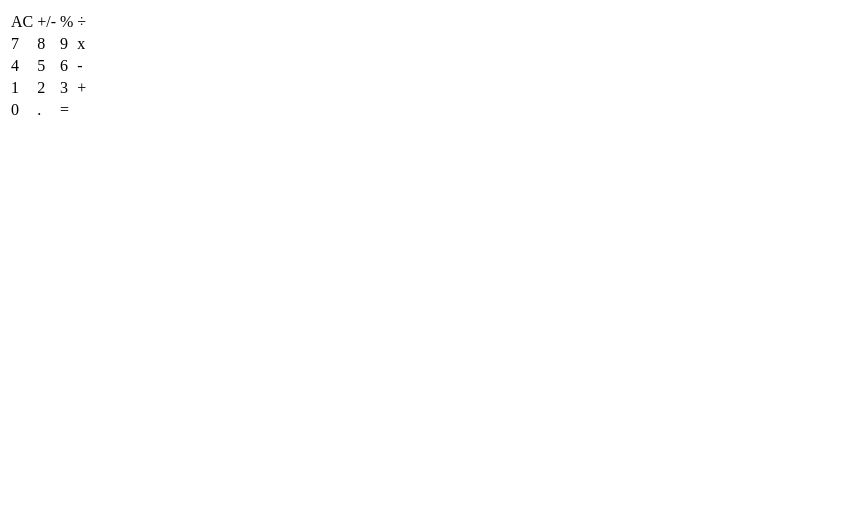
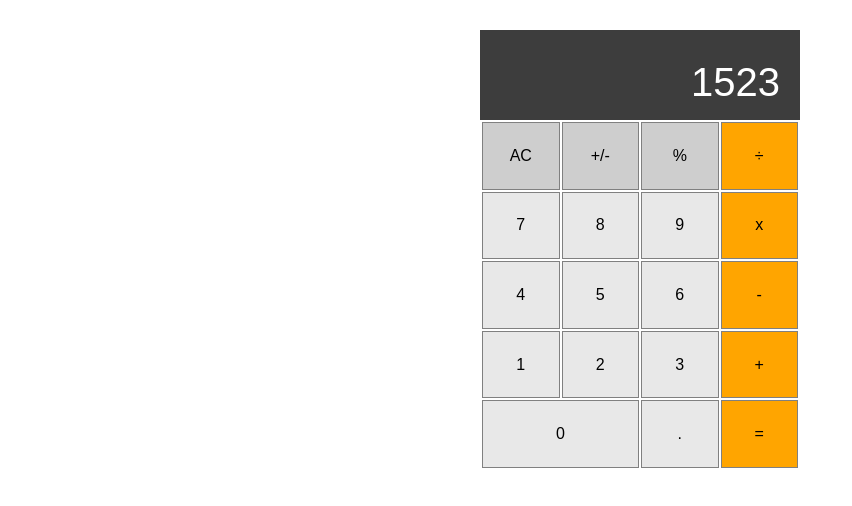
Before and after one commit to sbangalore/calculator, a plain HTML site: page index.html in a window 1280 px wide. Shown: the whole page, without its empty margins (0-852 px from the left). Drawn offline with Linux system fonts and the light colour scheme.

Commit message:
styling updates

```diff
--- a/css/styles.css
+++ b/css/styles.css
@@ -0,0 +1,44 @@
+html {
+  font-family: 'open-sans', sans-serif;
+}
+
+#calcTable {
+  width: 320px;
+  height: 350px;
+  margin: auto;
+  text-align: center;
+}
+
+
+.button {
+  background-color: #e8e8e8;
+  width: 40px;
+  height: 40px;
+  border: gray 1px solid;
+}
+
+#topRow {
+  background-color: #cecece;
+}
+
+.operations {
+  background-color: orange;
+}
+
+#resultDiv {
+  background-color: #3d3d3d;
+  color: white;
+  margin: auto;
+  width: 320px;
+  height: 90px;
+  text-align: right;
+  margin-top: 30px;
+}
+
+#result {
+  position: relative;
+  top: 30px;
+  right: 10px;
+  font-size: 2.5em;
+  padding-right: 10px;
+}
--- a/index.html
+++ b/index.html
@@ -1,76 +1,78 @@
 <html>
   <head>
+      <link href='https://fonts.googleapis.com/css?family=Open+Sans' rel='stylesheet'>
       <link href='css/styles.css' rel='stylesheet' />
   </head>
   <body>
-    <div id="buttons">
-      <table>
-        <tr id="results">
-        </tr>
-        <tr class="buttonRow">
-          <td class="button">
+    <div id='resultDiv'>
+      <p id='result'>1523</p>
+    </div>
+    <div id='buttons'>
+      <table id='calcTable'>
+        <tr class='buttonRow'>
+          <td class='button' id='topRow'>
             AC
           </td>
-          <td class="button">
+          <td class='button' id='topRow'>
             +/-
           </td>
-          <td class="button">
+          <td class='button' id='topRow'>
             %
           </td>
-          <td class="button">
+          <td class='button operations'>
             ÷
           </td>
         </tr>
-        <tr class="buttonRow">
-          <td class="button">
+        <tr class='buttonRow'>
+          <td class='button'>
             7
           </td>
-          <td class="button">
+          <td class='button'>
             8
           </td>
-          <td class="button">
+          <td class='button'>
             9
           </td>
-          <td class="button">
+          <td class='button operations'>
             x
           </td>
         </tr>
-        <tr class="buttonRow">
-          <td class="button">
+        <tr class='buttonRow'>
+          <td class='button'>
             4
           </td>
-          <td class="button">
+          <td class='button'>
             5
           </td>
-          <td class="button">
+          <td class='button'>
             6
           </td>
-          <td class="button">
+          <td class='button operations'>
             -
           </td>
         </tr>
-        <tr class="buttonRow">
-          <td class="button">
+        <tr class='buttonRow'>
+          <td class='button'>
             1
           </td>
-          <td class="button">
+          <td class='button'>
             2
           </td>
-          <td class="button">
+          <td class='button'>
             3
           </td>
-          <td class="button">
+          <td class='button operations'>
             +
           </td>
         </tr>
-        <tr class="buttonRow">
-          <td class="button" id="wide">
+        <tr class='buttonRow'>
+          <td class='button' colspan='2'>
             0
           </td>
-          <td class="button">
+          <td class='button'>
             .
           </td>
-          <td class="button">
+          <td class='button operations'>
             =
           </td>
         </tr>
```
